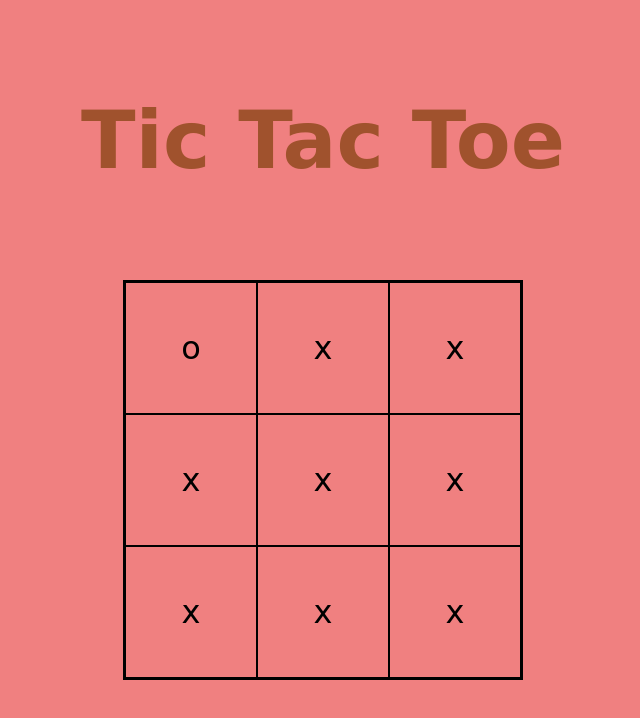
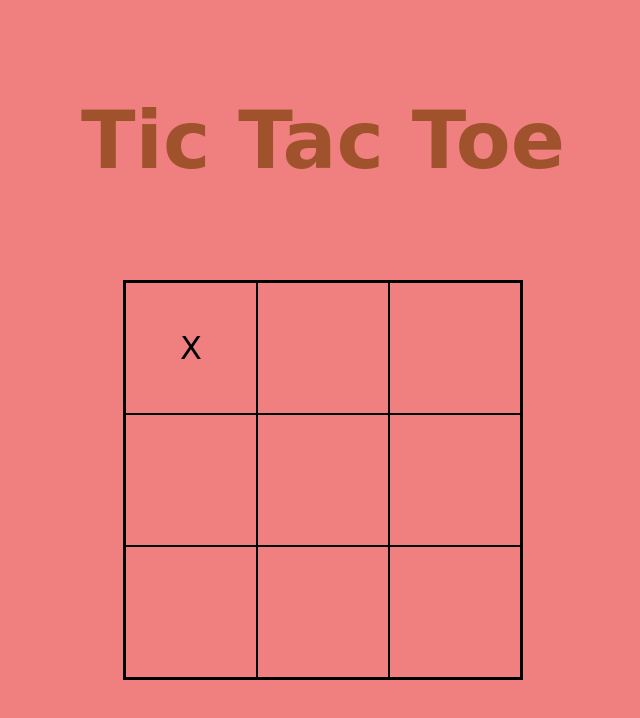
Before and after one commit to WilliamHill11/Tic-Tac-Toe-, a plain HTML site: page index.html in a window 1280 px wide. Shown: the whole page, without its empty margins (317-957 px from the left). Drawn offline with Linux system fonts and the light colour scheme.

Commit message:
adding marks to specific spot on the board

```diff
--- a/index.html
+++ b/index.html
@@ -11,15 +11,15 @@
   <body>
     <h1 class="title">Tic Tac Toe</h1>
     <div class="gameBoard">
-      <div class="cell" data-index="0">x</div>
-      <div class="cell" data-index="1">x</div>
-      <div class="cell" data-index="2">x</div>
-      <div class="cell" data-index="3">x</div>
-      <div class="cell" data-index="4">x</div>
-      <div class="cell" data-index="5">x</div>
-      <div class="cell" data-index="6">x</div>
-      <div class="cell" data-index="7">x</div>
-      <div class="cell" data-index="8">x</div>
+      <div class="cell" data-index="0"></div>
+      <div class="cell" data-index="1"></div>
+      <div class="cell" data-index="2"></div>
+      <div class="cell" data-index="3"></div>
+      <div class="cell" data-index="4"></div>
+      <div class="cell" data-index="5"></div>
+      <div class="cell" data-index="6"></div>
+      <div class="cell" data-index="7"></div>
+      <div class="cell" data-index="8"></div>
     </div>
   </body>
 </html>
--- a/script.js
+++ b/script.js
@@ -38,9 +38,9 @@ const gameBoard = (function () {
   function render(e) {
     displayBoard.push(cells);
     cellOne = displayBoard[0][0];
-    cellOne.textContent = 'o';
+    cellOne.textContent = player1.mark;
     log(displayBoard);
-    log(cells);
+    // log(cells);
   }
 
   // bind events
@@ -52,11 +52,9 @@ const gameBoard = (function () {
   function markBoard(e) {
     let unMarkedBox = '';
     let boxClicked = e.target.dataset.index;
-    log(boxClicked);
-    celltwo = displayBoard[0][2];
-    if (boxClicked && player1.turn) {
-      displayBoard.textContent = player1.mark;
-    }
+    let cellTwo = cells[1];
+    cellTwo.textContent = displayBoard.splice(boxClicked, 1, player1.mark);
+    log(cellTwo);
   }
 
   // function winCondition() {
@@ -65,12 +63,12 @@ const gameBoard = (function () {
   // }
 
   return {
-    cells,
-    displayBoard,
+    // cells,
+    // displayBoard,
     render,
-    markBoard,
-    player1,
-    player2,
+    // markBoard,
+    // player1,
+    // player2,
   };
 })();
 
```
